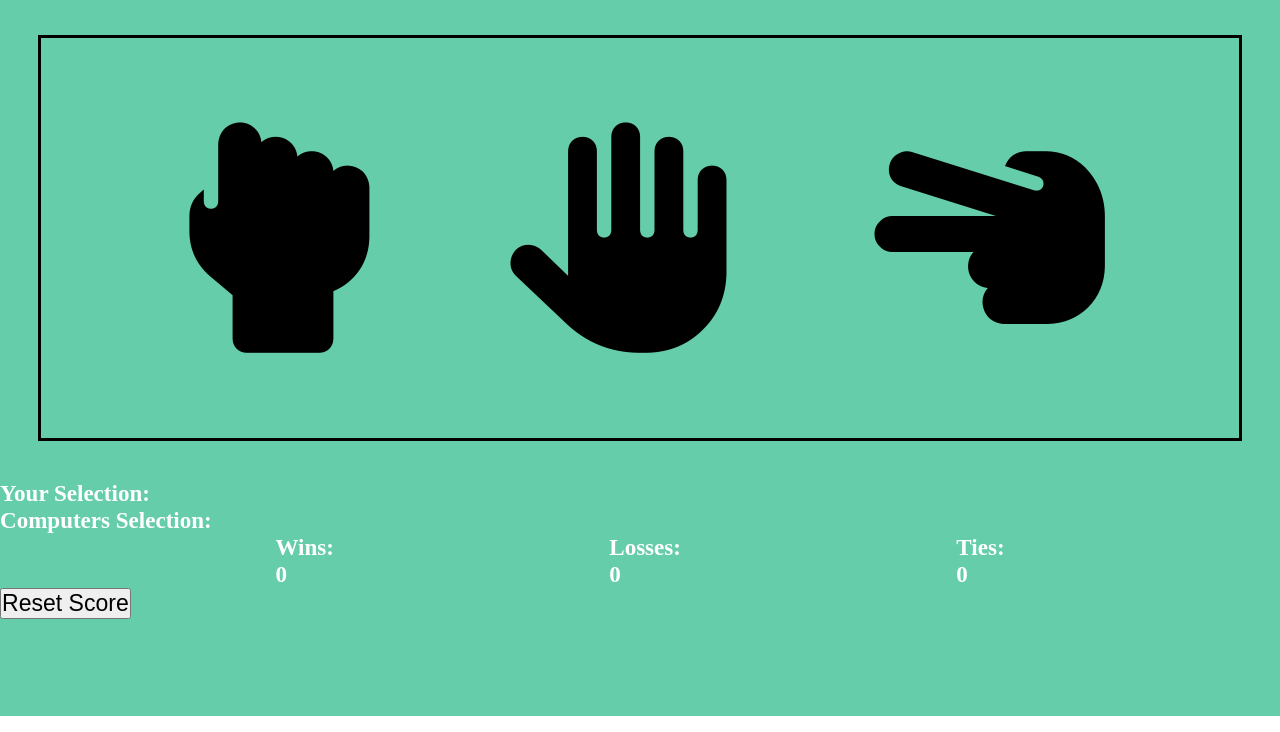
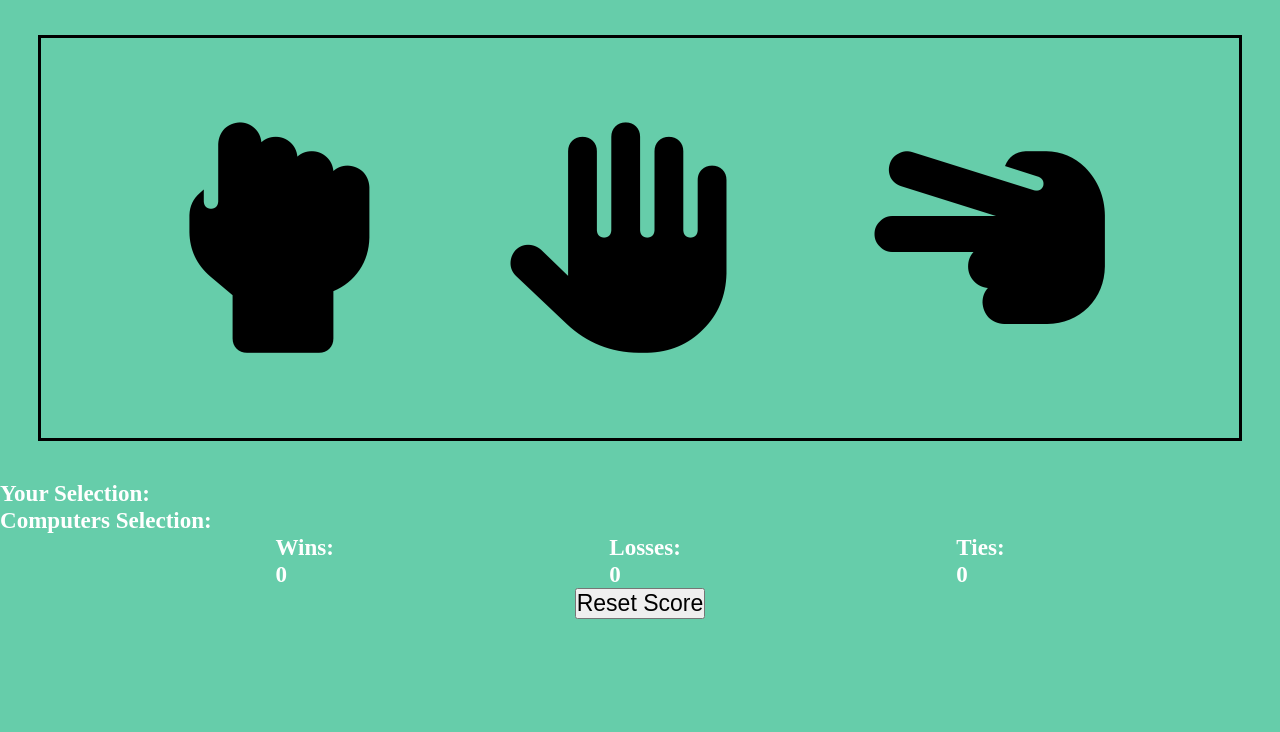
Before and after one commit to LandonLloyd/Rock-Paper-Scissors-Game, a plain HTML site: page index.html in a window 1280 px wide. Shown: the part 84-816 px from the top of the page. Drawn offline with Linux system fonts and the light colour scheme.

Commit message:
Update style.css

```diff
--- a/style.css
+++ b/style.css
@@ -14,7 +14,7 @@ font-size: 1.8vw;
 
 #main{
     background-color: mediumaquamarine;
-    height: 100vh;
+    height: 102vh;
 }
 
 #title{
@@ -54,3 +54,8 @@ i:hover{
     display: flex;
     justify-content: space-evenly;
 }
+
+#reset{
+    display: flex;
+    justify-content: center;
+}
```
